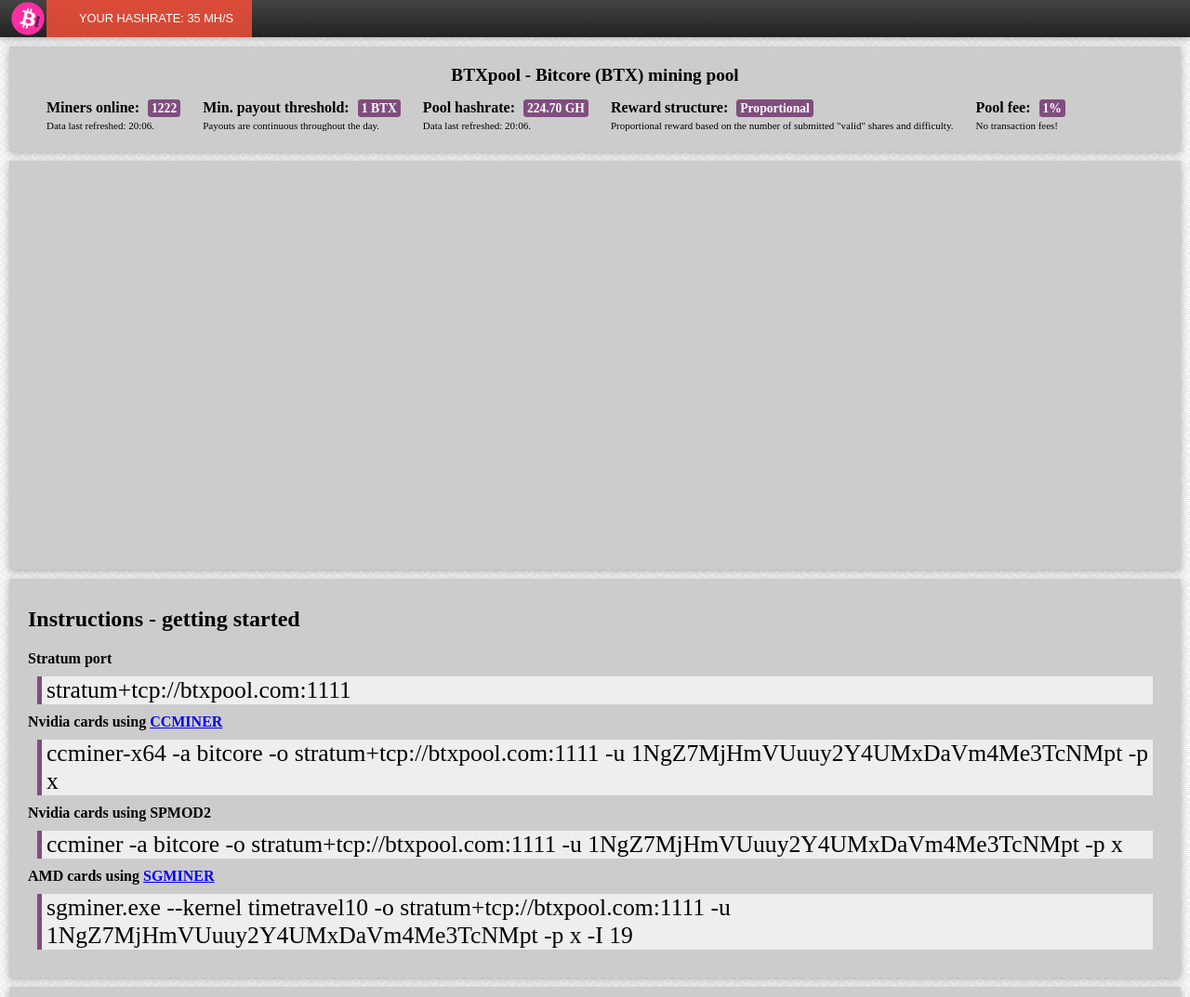
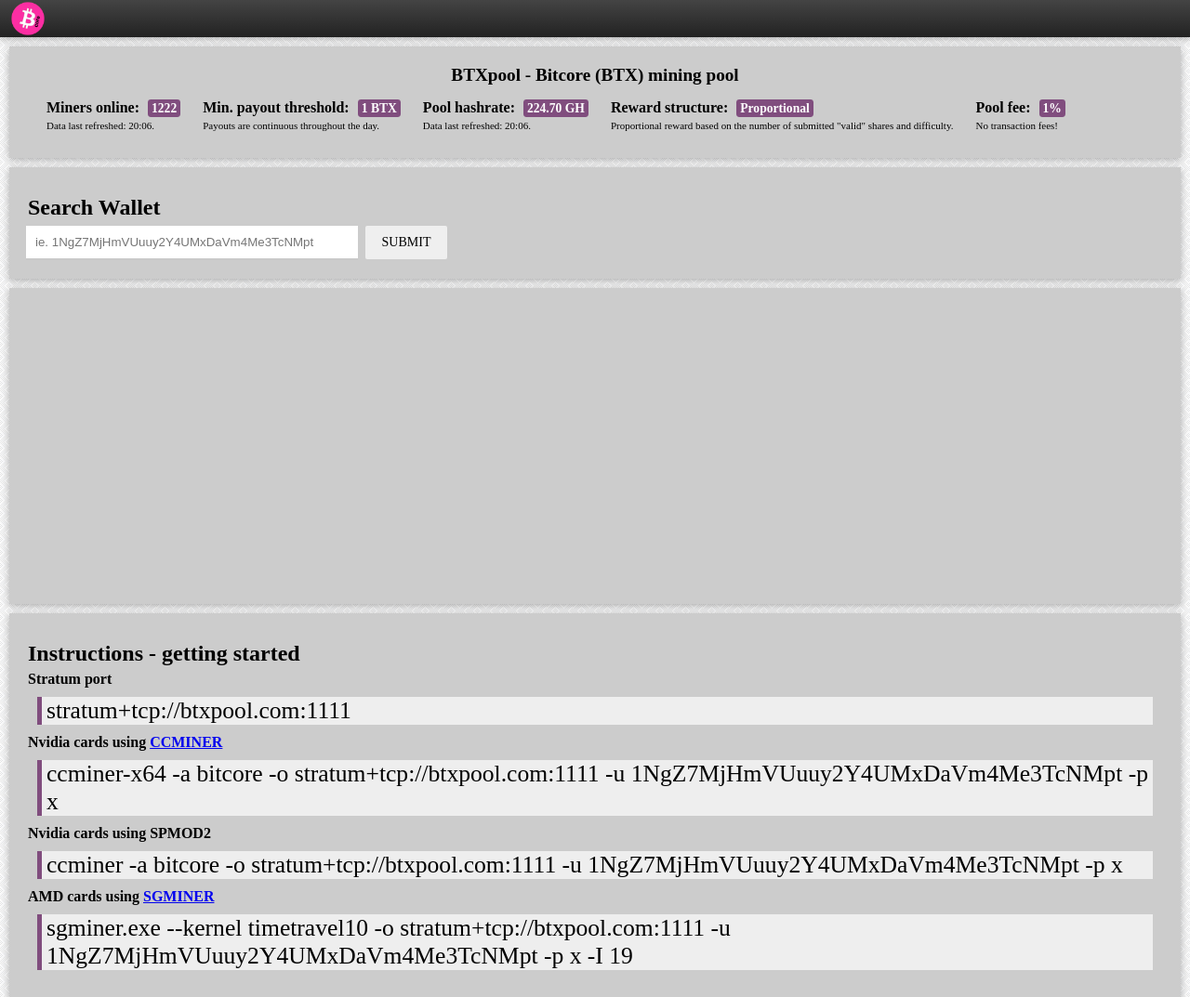
Before and after one commit to gregmeszaros/btxpool, a PHP site: template templates/index.html.twig in a window 1280 px wide. Shown: the top 1073 px of the page at 93% size. Run offline with PHP 8.4, Linux system fonts and the light colour scheme; the template is opened without the code that fills it, so the values that code supplies are empty; some libraries are stand-ins or nearby versions.

Commit message:
tablinks, payouts, wallet address

```diff
--- a/css/bitcore_timeline.css
+++ b/css/bitcore_timeline.css
@@ -313,6 +313,7 @@ img.facebook_profile {
     padding: 20px;
     background: #CCC;
     margin: 10px;
+    min-height: 80px;
 }
 
 .label-btx {
@@ -340,6 +341,7 @@ h1 {
 
 h2 {
     margin-top: 10px;
+    margin-bottom: 5px;
 }
 
 .header-h1 {
@@ -366,3 +368,108 @@ h2 {
     margin: 10px;
     font-size: 3.2vmin
 }
+
+.wallet-info-label {
+    font-size: 2.2vmin;
+    margin-bottom: 10px;
+}
+
+ul.input-list {
+    list-style: none;
+    margin: 0 -10px;
+    padding: 0;
+}
+ol, ul {
+    list-style: none;
+}
+
+li.li-inline {
+    float: left;
+    line-height: 36px;
+    margin-left: 8px;
+    margin-bottom: 5px;
+}
+
+.wallet-input input[type="text"] {
+    padding: 10px;
+    border: none;
+    border-bottom: solid 2px #c9c9c9;
+    transition: border 0.3s;
+}
+.wallet-input input[type="text"]:focus,
+.wallet-input input[type="text"].focus {
+    border-bottom: solid 2px #969696;
+}
+
+.wallet-submit {
+    display: inline-block;
+    position: relative;
+    cursor: pointer;
+    min-height: 36px;
+    min-width: 88px;
+    line-height: 36px;
+    vertical-align: middle;
+    -webkit-box-align: center;
+    -webkit-align-items: center;
+    align-items: center;
+    text-align: center;
+    border-radius: 2px;
+    box-sizing: border-box;
+    -webkit-user-select: none;
+    -moz-user-select: none;
+    -ms-user-select: none;
+    user-select: none;
+    outline: none;
+    border: 0;
+    padding: 0 6px;
+    color: currentColor;
+    white-space: nowrap;
+    text-transform: uppercase;
+    font-weight: 500;
+    font-size: 14px;
+    font-style: inherit;
+    font-variant: inherit;
+    font-family: inherit;
+    text-decoration: none;
+    overflow: hidden;
+    -webkit-transition: box-shadow 0.4s cubic-bezier(0.25, 0.8, 0.25, 1), background-color 0.4s cubic-bezier(0.25, 0.8, 0.25, 1);
+    transition: box-shadow 0.4s cubic-bezier(0.25, 0.8, 0.25, 1), background-color 0.4s cubic-bezier(0.25, 0.8, 0.25, 1);
+}
+
+/* Style the tab */
+div.tab {
+    margin-top: 10px;
+    overflow: hidden;
+    border: solid 2px #c9c9c9;
+    border-bottom: none;
+    background-color: #f1f1f1;
+}
+
+/* Style the buttons inside the tab */
+div.tab button {
+    background-color: inherit;
+    float: left;
+    border: none;
+    outline: none;
+    cursor: pointer;
+    padding: 14px 16px;
+    transition: 0.3s;
+}
+
+/* Change background color of buttons on hover */
+div.tab button:hover {
+    background-color: #ddd;
+}
+
+/* Create an active/current tablink class */
+div.tab button.active {
+    background-color: #804d7e;;
+}
+
+/* Style the tab content */
+.tabcontent {
+    display: none;
+    padding: 6px 12px;
+    border: solid 2px #c9c9c9;
+    background-color: #eeeeee;
+}
--- a/index.php
+++ b/index.php
@@ -34,6 +34,9 @@ $load_routes = minerHelper::getRoutes();
 // Get workers for miner address
 $workers = minerHelper::getWorkers($conn, $miner_address);
 
+// Check if $_GET['wallet'] is set or we have cookie value with a wallet
+$wallet = minerHelper::checkWallet();
+
 foreach ($workers as $key => $worker) {
   $hashrate = minerHelper::getHashrate($conn, $algo, $worker['version'], $worker['name']);
   $workers[$key]['hashrate'] = minerHelper::Itoa2($hashrate['hashrate']) . 'h/s';
@@ -47,7 +50,8 @@ if (!empty($load_routes[$page]['template'])) {
     'workers' => $workers,
     'routes' => $load_routes,
     'current_route' => $page,
-    'load_charts' => $load_routes[$page]['load_charts'] ?? FALSE
+    'load_charts' => $load_routes[$page]['load_charts'] ?? FALSE,
+    'wallet' => $wallet
   ]);
 }
 else {
--- a/templates/header.html
+++ b/templates/header.html
@@ -46,5 +46,7 @@
     </a>
     {% endfor %}
 
-    <div class="button download" data-link="#"><span><label>Your hashrate: </label> 35 Mh/s </span></div>
+    {% if wallet %}
+        <div class="button download" data-link="#"><span><label>Your hashrate: </label> 35 Mh/s </span></div>
+    {% endif %}
 </div>
--- a/templates/index.html.twig
+++ b/templates/index.html.twig
@@ -27,7 +27,62 @@
     </div>
 
     <div class="intro">
-        <div id="container" style="min-width: 310px; height: 400px; margin: 0 auto"></div>
+
+        <h2>Search Wallet</h2>
+        <form name="wallet-check" action="index.php?page=index" class="wallet-input">
+            <ul class="input-list wallet-input clearfix">
+                <li class="li-inline">
+                    <input placeholder="ie. 1NgZ7MjHmVUuuy2Y4UMxDaVm4Me3TcNMpt" name="wallet" type="text" size="40">
+                </li>
+                <li class="li-inline">
+                    <input value="Submit" class="focus wallet-submit" type="submit">
+                </li>
+            </ul>
+        </form>
+
+    </div>
+
+    {% if wallet %}
+        <div class="intro">
+            <div class="wallet-info-label">Your wallet address is set to: <strong> {{ wallet }} </strong></div>
+            <div class="intro-info">
+                <strong>Immature Balance: <span class="label label-btx">0.223 BTX</span> </strong>
+                <div class="help-text">Earnings awaiting blocks to mature.</div>
+            </div>
+
+            <div class="intro-info">
+                <strong>Pending Balance: <span class="label label-btx">0.48 BTX</span> </strong>
+                <div class="help-text">Matured earnings awaiting payout.</div>
+            </div>
+
+            <div class="intro-info">
+                <strong>Total Paid: <span class="label label-btx">11 BTX</span> </strong>
+                <div class="help-text">Total paid for the wallet address.</div>
+            </div>
+
+            <div class="tab">
+                <button class="tablinks" onclick="openTab(event, 'workers')" id="defaultOpen">Workers (0)</button>
+                <button class="tablinks" onclick="openTab(event, 'payouts')">Payouts</button>
+            </div>
+
+            <div id="workers" class="tabcontent">
+                <div>workers graph</div>
+                <div>workers graph</div>
+                <div>workers graph</div>
+            </div>
+
+            <div id="payouts" class="tabcontent">
+                <div>Time: TX ID: Amount:</div>
+                <div>pay1 tx</div>
+                <div>pay2 tx</div>
+            </div>
+
+        </div>
+
+    {% endif %}
+
+    <div class="intro">
+        <div id="container" style="min-width: 310px; height: 300px; margin: 0 auto"></div>
     </div>
 
     <div class="intro">
```
Also changed, not shown: js/custom-charts.js (+27 -0 lines), minerHelper.php (+11 -0 lines).
